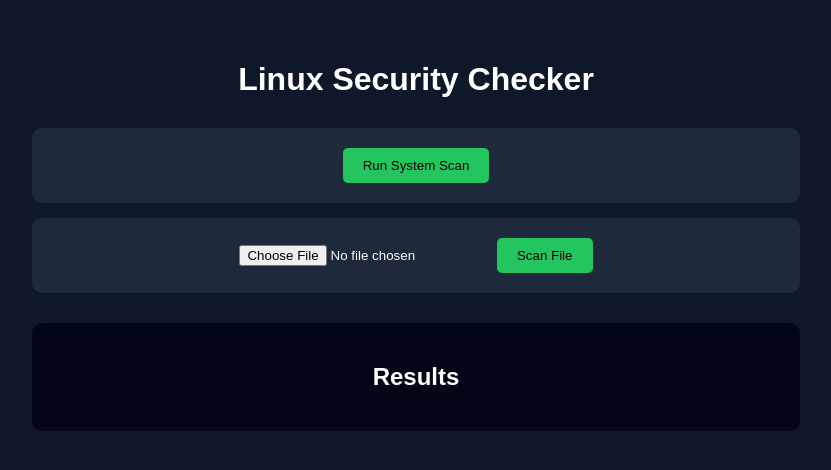
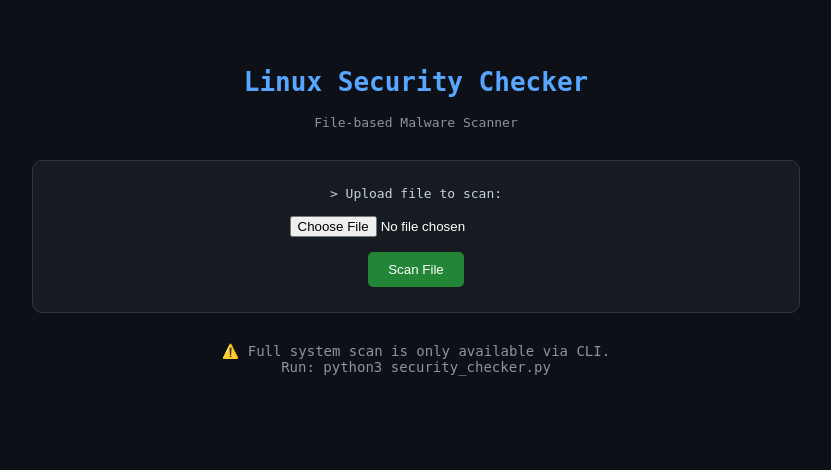
Before and after one commit to ARNOX-13/linux-security-checker, a Flask app: page / in a window 1280 px wide. Shown: the top 470 px of the page, without its empty margins (224-1055 px from the left). Run offline with Flask 3, Linux system fonts and the light colour scheme.

Commit message:
Simplified web UI to file scanner and improved terminal-style interface

```diff
--- a/app.py
+++ b/app.py
@@ -1,76 +1,28 @@
-from flask import Flask, render_template, request, send_file
-from checks.firewall_check import check_firewall
-from checks.port_check import check_ports
-from checks.ssh_check import check_ssh
+from flask import Flask, render_template, request
 from checks.file_scan import scan_file
-
 import os
-import json
 
 app = Flask(__name__)
 
 
-# ---------------- HOME PAGE ---------------- #
 @app.route("/", methods=["GET", "POST"])
 def index():
-    results = []
+    result = None
 
     if request.method == "POST":
+        file = request.files.get("file")
 
-        # System scan
-        if "scan_system" in request.form:
-            score = 0
+        if file and file.filename:
+            filepath = file.filename
+            file.save(filepath)
 
-            msg, pts = check_firewall()
-            results.append(msg)
-            score += pts
+            result = scan_file(filepath)
 
-            msg, pts = check_ports()
-            results.append(msg)
-            score += pts
+            os.remove(filepath)  # cleanup
 
-            msg, pts = check_ssh()
-            results.append(msg)
-            score += pts
-
-            results.append(f"Security Score: {score}/10")
-
-        # File scan
-        elif "scan_file" in request.form:
-            file = request.files.get("file")
-
-            if file:
-                filepath = file.filename
-                file.save(filepath)
-
-                results.append(scan_file(filepath))
-
-                os.remove(filepath)  # cleanup
-
-    return render_template("index.html", results=results)
+    return render_template("index.html", result=result)
 
 
-# ---------------- DOWNLOAD JSON ---------------- #
-@app.route("/download")
-def download():
-    report = {}
-
-    msg, _ = check_firewall()
-    report["firewall"] = msg
-
-    msg, _ = check_ports()
-    report["ports"] = msg
-
-    msg, _ = check_ssh()
-    report["ssh"] = msg
-
-    with open("report.json", "w") as f:
-        json.dump(report, f, indent=4)
-
-    return send_file("report.json", as_attachment=True)
-
-
-# ---------------- RUN APP ---------------- #
 if __name__ == "__main__":
     app.run(
         host="0.0.0.0",
--- a/hash_signatures.txt
+++ /dev/null
@@ -1,2 +0,0 @@
-275a021bbfb6486f88d3d4f66d2be6a4c03e9f7c1e9f6b0c3f5e7f6a3b4c5d6e
-44d88612fea8a8f36de82e1278abb02f
--- a/static/style.css
+++ b/static/style.css
@@ -1,7 +1,7 @@
 body {
-    font-family: Arial, sans-serif;
-    background-color: #0f172a;
-    color: white;
+    background-color: #0d1117;
+    color: #c9d1d9;
+    font-family: monospace;
     margin: 0;
 }
 
@@ -9,52 +9,61 @@ body {
     width: 60%;
     margin: auto;
     text-align: center;
-    padding-top: 40px;
+    padding-top: 50px;
 }
 
 h1 {
+    color: #58a6ff;
+}
+
+.subtitle {
+    color: #8b949e;
     margin-bottom: 30px;
 }
 
-.card {
-    background: #1e293b;
-    padding: 20px;
-    margin: 15px 0;
+.terminal-box {
+    background-color: #161b22;
+    padding: 25px;
     border-radius: 10px;
+    border: 1px solid #30363d;
+}
+
+input[type="file"] {
+    color: white;
 }
 
 button {
     padding: 10px 20px;
+    background-color: #238636;
     border: none;
-    background: #22c55e;
-    color: black;
     border-radius: 5px;
     cursor: pointer;
+    color: white;
 }
 
 button:hover {
-    background: #16a34a;
+    background-color: #2ea043;
 }
 
-.results {
-    margin-top: 30px;
-    background: #020617;
-    padding: 20px;
-    border-radius: 10px;
+.output {
+    margin-top: 20px;
+    text-align: left;
 }
 
-/* Status colors */
-
 .safe {
-    color: #22c55e;
-    font-weight: bold;
+    color: #3fb950;
 }
 
 .danger {
-    color: #ef4444;
-    font-weight: bold;
+    color: #f85149;
 }
 
 .neutral {
-    color: #eab308;
+    color: #d29922;
 }
+
+.note {
+    margin-top: 30px;
+    font-size: 14px;
+    color: #8b949e;
+}
--- a/templates/index.html
+++ b/templates/index.html
@@ -7,39 +7,40 @@
 <body>
 
 <div class="container">
+
     <h1>Linux Security Checker</h1>
+    <p class="subtitle">File-based Malware Scanner</p>
 
-    <div class="card">
-        <form method="POST">
-            <button name="scan_system">Run System Scan</button>
+    <div class="terminal-box">
+
+        <form method="POST" enctype="multipart/form-data">
+            <label>> Upload file to scan:</label><br><br>
+            <input type="file" name="file" required>
+            <br><br>
+            <button type="submit">Scan File</button>
         </form>
+
+        {% if result %}
+            <div class="output">
+                <p>> Scan Result:</p>
+                <p class="
+                    {% if '✓' in result %} safe
+                    {% elif '!' in result %} danger
+                    {% else %} neutral
+                    {% endif %}
+                ">
+                    {{ result }}
+                </p>
+            </div>
+        {% endif %}
+
     </div>
 
-    <div class="card">
-        <form method="POST" enctype="multipart/form-data">
-            <input type="file" name="file">
-            <button name="scan_file">Scan File</button>
-        </form>
+    <div class="note">
+        ⚠️ Full system scan is only available via CLI.<br>
+        Run: <code>python3 security_checker.py</code>
     </div>
 
-    <div class="results">
-        <h2>Results</h2>
-
-        {% for r in results %}
-            <p class="
-                {% if 'ACTIVE' in r or 'DISABLED' in r %}
-                    safe
-                {% elif 'ENABLED' in r or 'detected' in r or 'INACTIVE' in r %}
-                    danger
-                {% else %}
-                    neutral
-                {% endif %}
-            ">
-                {{ r }}
-            </p>
-        {% endfor %}
-
-    </div>
 </div>
 
 </body>
```
Also changed, not shown: signatures.txt (deleted, +0 -10 lines).
